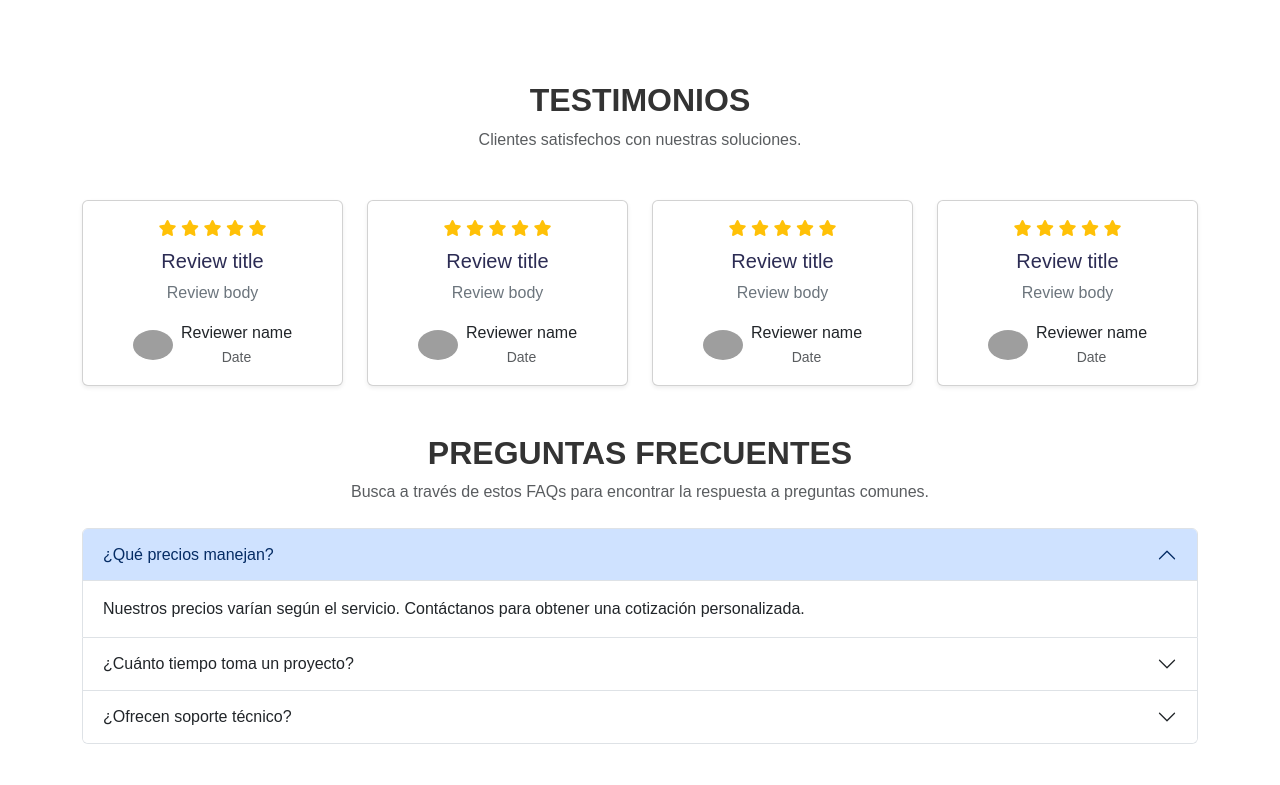
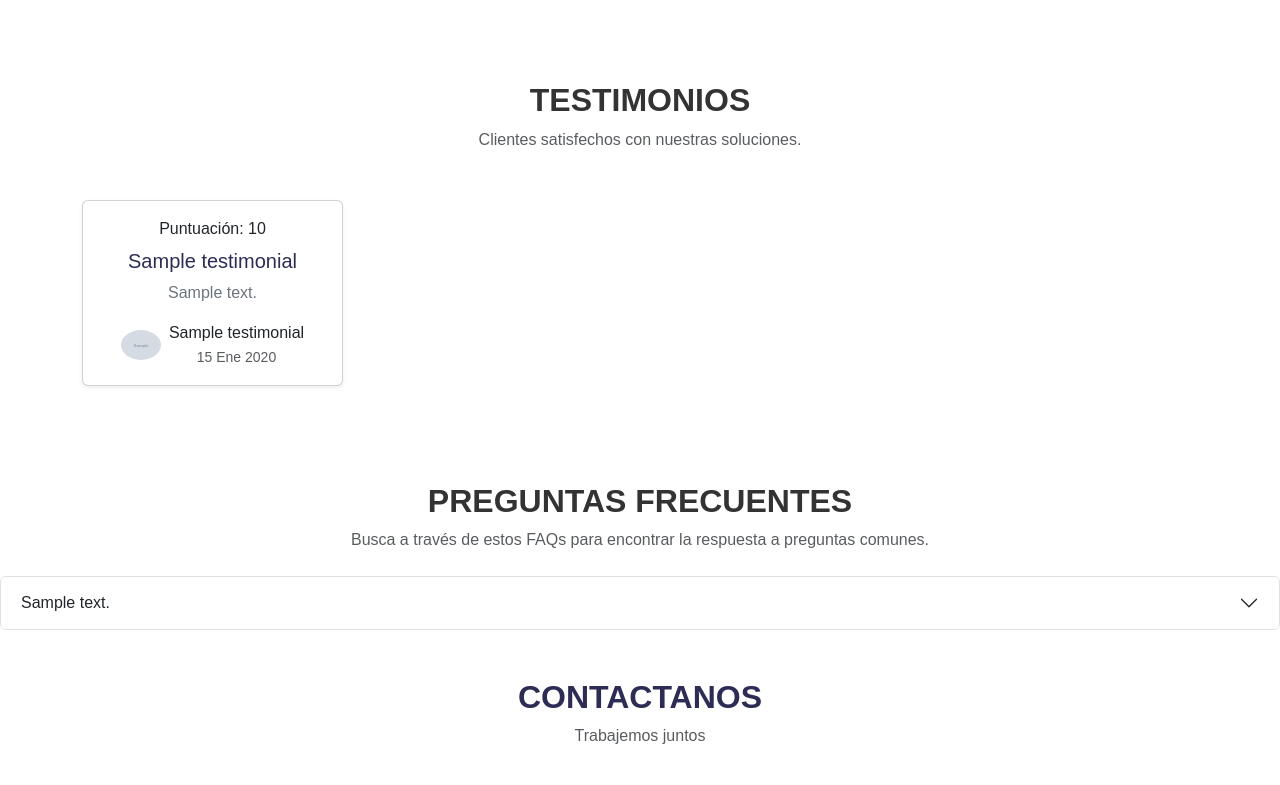
Before and after one commit to yoelayan/landing-innovate, a Django app: page / in a window 1280 px wide. Shown: the part 2740-3525 px from the top of the page. Run offline with Django 5.2, Linux system fonts and the light colour scheme; tables that the repository leaves empty hold one stand-in row (values such as "Sample post"); grey boxes marked "Sample" are stand-in pictures; some web fonts are replaced; grey boxes are pictures that could not be loaded.

Commit message:
añadir: seccion de preguntas 2 en views modificar: seecion de preguntas frecuentes en pages_home.html

```diff
--- a/app/apps/pages/templates/pages_home.html
+++ b/app/apps/pages/templates/pages_home.html
@@ -1,4 +1,3 @@
-
 {% extends 'layout/master.html' %}
 {% load static %}
 {% block title %}Inicio - Innova7e{% endblock %}
@@ -231,156 +230,66 @@
         </div>
     </div>
 </section>
+
 <section id="testimonials-faqs" class="py-5">
+    <!-- TESTIMONIOS -->
     <div class="container">
-        <!-- Testimonios -->
         <div class="text-center mb-5">
             <h2 class="fw-bold">TESTIMONIOS</h2>
             <p class="text-muted">Clientes satisfechos con nuestras soluciones.</p>
         </div>
         <div class="row">
-            <!-- Testimonio 1 -->
+            {% for testimonial in testimonials %}
             <div class="col-md-3">
                 <div class="card shadow-sm">
                     <div class="card-body text-center">
                         <div class="mb-2">
-                            <i class="fas fa-star text-warning"></i>
-                            <i class="fas fa-star text-warning"></i>
-                            <i class="fas fa-star text-warning"></i>
-                            <i class="fas fa-star text-warning"></i>
-                            <i class="fas fa-star text-warning"></i>
+                            Puntuación: {{ testimonial.score }}
                         </div>
-                        <h5 class="card-title">Review title</h5>
-                        <p class="card-text">Review body</p>
+                        <h5 class="card-title">{{ testimonial.name }}</h5>
+                        <p class="card-text">{{ testimonial.text }}</p>
                         <div class="d-flex align-items-center justify-content-center">
+                            {% if testimonial.image %}
+                            <img src="{{ testimonial.image }}" alt="{{ testimonial.name }}" class="rounded-circle me-2" width="40">
+                            {% else %}
                             <img src="{% static 'images/reviewer.png' %}" alt="Reviewer" class="rounded-circle me-2" width="40">
+                            {% endif %}
                             <div>
-                                <p class="mb-0">Reviewer name</p>
-                                <small class="text-muted">Date</small>
+                                <p class="mb-0">{{ testimonial.name }}</p>
+                                <small class="text-muted">{{ testimonial.created_at|date:"d M Y" }}</small>
                             </div>
                         </div>
                     </div>
                 </div>
             </div>
-            <!-- Testimonio 2 -->
-            <div class="col-md-3">
-                <div class="card shadow-sm">
-                    <div class="card-body text-center">
-                        <div class="mb-2">
-                            <i class="fas fa-star text-warning"></i>
-                            <i class="fas fa-star text-warning"></i>
-                            <i class="fas fa-star text-warning"></i>
-                            <i class="fas fa-star text-warning"></i>
-                            <i class="fas fa-star text-warning"></i>
-                        </div>
-                        <h5 class="card-title">Review title</h5>
-                        <p class="card-text">Review body</p>
-                        <div class="d-flex align-items-center justify-content-center">
-                            <img src="{% static 'images/reviewer.png' %}" alt="Reviewer" class="rounded-circle me-2" width="40">
-                            <div>
-                                <p class="mb-0">Reviewer name</p>
-                                <small class="text-muted">Date</small>
-                            </div>
-                        </div>
-                    </div>
-                </div>
-            </div>
-            <!-- Testimonio 3 -->
-            <div class="col-md-3">
-                <div class="card shadow-sm">
-                    <div class="card-body text-center">
-                        <div class="mb-2">
-                            <i class="fas fa-star text-warning"></i>
-                            <i class="fas fa-star text-warning"></i>
-                            <i class="fas fa-star text-warning"></i>
-                            <i class="fas fa-star text-warning"></i>
-                            <i class="fas fa-star text-warning"></i>
-                        </div>
-                        <h5 class="card-title">Review title</h5>
-                        <p class="card-text">Review body</p>
-                        <div class="d-flex align-items-center justify-content-center">
-                            <img src="{% static 'images/reviewer.png' %}" alt="Reviewer" class="rounded-circle me-2" width="40">
-                            <div>
-                                <p class="mb-0">Reviewer name</p>
-                                <small class="text-muted">Date</small>
-                            </div>
-                        </div>
-                    </div>
-                </div>
-            </div>
-            <!-- Testimonio 4 -->
-            <div class="col-md-3">
-                <div class="card shadow-sm">
-                    <div class="card-body text-center">
-                        <div class="mb-2">
-                            <i class="fas fa-star text-warning"></i>
-                            <i class="fas fa-star text-warning"></i>
-                            <i class="fas fa-star text-warning"></i>
-                            <i class="fas fa-star text-warning"></i>
-                            <i class="fas fa-star text-warning"></i>
-                        </div>
-                        <h5 class="card-title">Review title</h5>
-                        <p class="card-text">Review body</p>
-                        <div class="d-flex align-items-center justify-content-center">
-                            <img src="{% static 'images/reviewer.png' %}" alt="Reviewer" class="rounded-circle me-2" width="40">
-                            <div>
-                                <p class="mb-0">Reviewer name</p>
-                                <small class="text-muted">Date</small>
-                            </div>
-                        </div>
-                    </div>
-                </div>
+            {% endfor %}
         </div>
     </div>
 
-        <!-- Preguntas Frecuentes -->
+</section>
 <div class="text-center mt-5 mb-4">
     <h2 class="fw-bold">PREGUNTAS FRECUENTES</h2>
     <p class="text-muted">Busca a través de estos FAQs para encontrar la respuesta a preguntas comunes.</p>
 </div>
 <div class="accordion" id="faqAccordion">
-            <!-- Pregunta 1 -->
+    {% for question in questions %}
     <div class="accordion-item">
-                <h2 class="accordion-header" id="faq1">
-                    <button class="accordion-button" type="button" data-bs-toggle="collapse" data-bs-target="#collapse1" aria-expanded="true" aria-controls="collapse1">
-                        ¿Qué precios manejan?
+        <h2 class="accordion-header" id="faq{{ question.id }}">
+            <button class="accordion-button collapsed" type="button" data-bs-toggle="collapse" data-bs-target="#collapse{{ question.id }}" aria-expanded="false" aria-controls="collapse{{ question.id }}">
+                {{ question.question_text }}
             </button>
         </h2>
-                <div id="collapse1" class="accordion-collapse collapse show" aria-labelledby="faq1" data-bs-parent="#faqAccordion">
+        <div id="collapse{{ question.id }}" class="accordion-collapse collapse" aria-labelledby="faq{{ question.id }}" data-bs-parent="#faqAccordion">
             <div class="accordion-body">
-                        Nuestros precios varían según el servicio. Contáctanos para obtener una cotización personalizada.
+                {{ question.answer_text }}
             </div>
         </div>
     </div>
-            <!-- Pregunta 2 -->
-            <div class="accordion-item">
-                <h2 class="accordion-header" id="faq2">
-                    <button class="accordion-button collapsed" type="button" data-bs-toggle="collapse" data-bs-target="#collapse2" aria-expanded="false" aria-controls="collapse2">
-                        ¿Cuánto tiempo toma un proyecto?
-                    </button>
-                </h2>
-                <div id="collapse2" class="accordion-collapse collapse" aria-labelledby="faq2" data-bs-parent="#faqAccordion">
-                    <div class="accordion-body">
-                        El tiempo depende de la complejidad del proyecto. Por lo general, los proyectos pequeños toman entre 2 y 4 semanas.
-                    </div>
-                </div>
-            </div>
-            <!-- Pregunta 3 -->
-            <div class="accordion-item">
-                <h2 class="accordion-header" id="faq3">
-                    <button class="accordion-button collapsed" type="button" data-bs-toggle="collapse" data-bs-target="#collapse3" aria-expanded="false" aria-controls="collapse3">
-                        ¿Ofrecen soporte técnico?
-                    </button>
-                </h2>
-                <div id="collapse3" class="accordion-collapse collapse" aria-labelledby="faq3" data-bs-parent="#faqAccordion">
-                    <div class="accordion-body">
-                        Sí, ofrecemos soporte técnico continuo para garantizar el correcto funcionamiento de nuestros servicios.
-                    </div>
-                </div>
-            </div>
+    {% endfor %}
 </div>
 </div>
 </section>
+
     <section id="contact" class="py-5">
     <div class="container">
         <div class="row align-items-center">
--- a/app/apps/pages/views.py
+++ b/app/apps/pages/views.py
@@ -3,7 +3,7 @@ from django.shortcuts import redirect
 from django.contrib import messages
 
 # Apps
-from .models import Brand, Suscriptor, SiteImages
+from .models import Brand, Suscriptor, SiteImages, Testimonial, Question
 from apps.external_integrations.models import Integration
 from .forms import MessagesForm
 
@@ -14,12 +14,8 @@ Refer to pages/urls.py file for more pages.
 """
 
 
-
-
-
 def suscriptor_process_form(request):
     if request.method == "POST":
-
         email = request.POST.get("email")
         if email:
             try:
@@ -38,10 +34,8 @@ class HomePageView(TemplateView):
         form = MessagesForm(request.POST)
         if form.is_valid():
             messages.success(request, "Mensaje enviado correctamente")
-
             form.save()
         else:
-
             context = self.get_context_data(**kwargs)
             context.update(
                 {
@@ -51,7 +45,6 @@ class HomePageView(TemplateView):
         return self.get(request, *args, **kwargs)
 
     def get_context_data(self, **kwargs):
-        # A function to init the global layout. It is defined in web_project/__init__.py file
         context = super().get_context_data(**kwargs)
         integrations_footer = Integration.objects.filter(ubication="footer")
         integrations_head = Integration.objects.filter(ubication="head")
@@ -233,12 +226,38 @@ class HomePageView(TemplateView):
                     "icon_classes": "bg-primary",
                     "icon_color": "white",
                     "card_icon": "printer",
+                    "card_title": "Gigantografía",
                     "axis": "horizontal",
-                    "card_title": "Gigantografía",
                     "card_text": "Maximiza tu visibilidad con impresiones de gran formato que capten la atención de todos a gran distancia.",
                 },
             ],
         }
+
+        # Obtener todos los testimonios de la base de datos
+        testimonials = Testimonial.objects.all()
+
+        # Crear una lista para enviar al contexto
+        testimonials_data = []
+        for testimonial in testimonials:
+            testimonials_data.append({
+                'name': testimonial.name,
+                'image': testimonial.image.url if testimonial.image else None,
+                'score': testimonial.score,
+                'text': testimonial.text,
+                'created_at': testimonial.created_at, # Añadimos la fecha de creación
+            })
+
+        # Obtener todas las preguntas de la base de datos
+        questions = Question.objects.all()
+
+        # Crear una lista para enviar al contexto
+        questions_data = []
+        for question in questions:
+            questions_data.append({
+                'question_text': question.question_text,
+                'answer_text': question.answer_text,
+                'id': question.id,  # Necesario para el id del accordion
+            })
 
         # Update the context
         context.update(
@@ -272,6 +291,8 @@ class HomePageView(TemplateView):
                 "contact_form": contact_form,
                 "integrations_footer": integrations_footer,
                 "integrations_head": integrations_head,
+                "testimonials": testimonials_data, # Añadimos la lista de testimonios al contexto
+                "questions": questions_data, # Añadimos la lista de preguntas al contexto
             }
         )
 
```
Also changed, not shown: app/apps/pages/migrations/0002_question_testimonial.py (added), app/db.sqlite3. Lines whose indentation alone changed are shown as unchanged.
